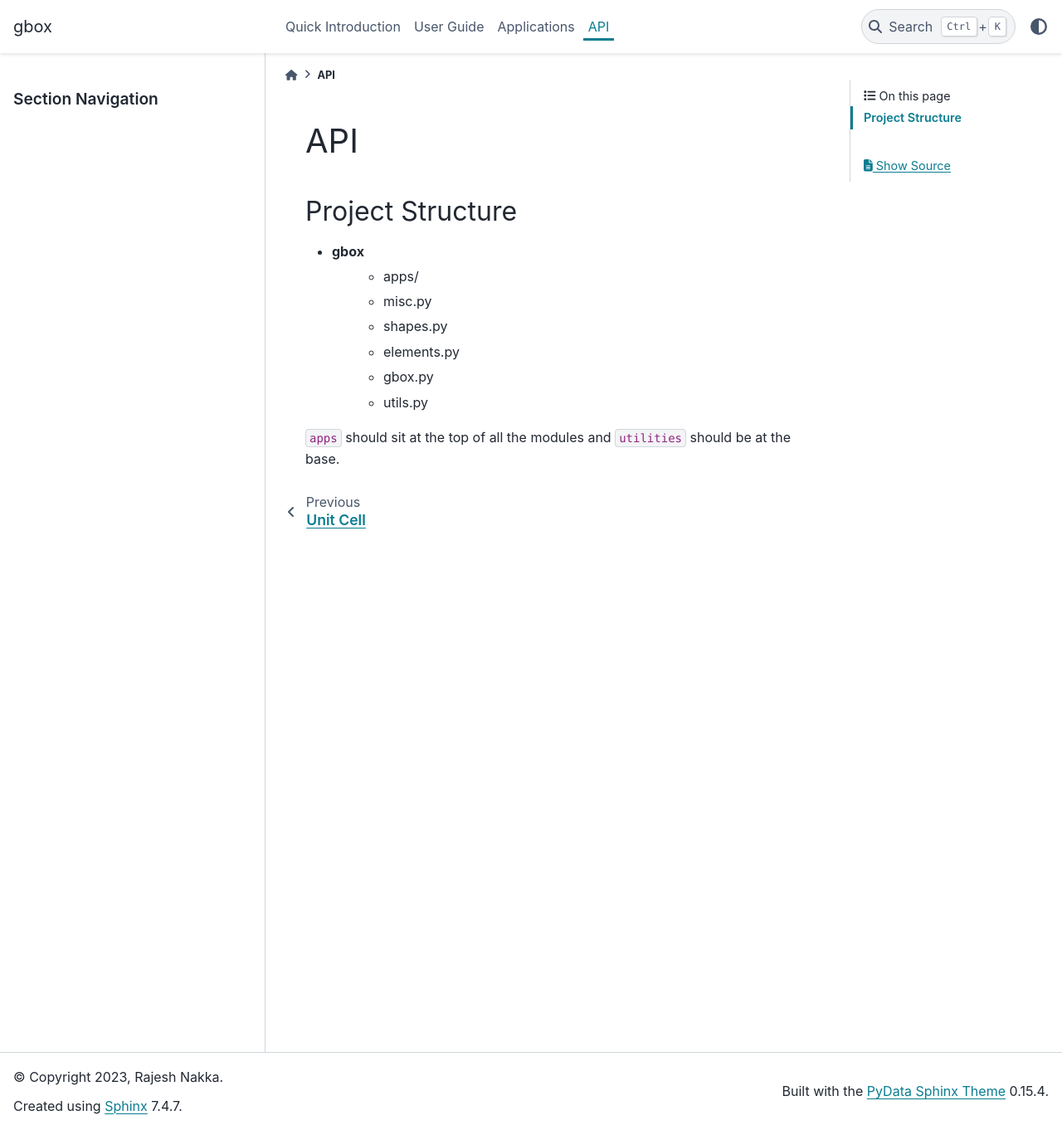
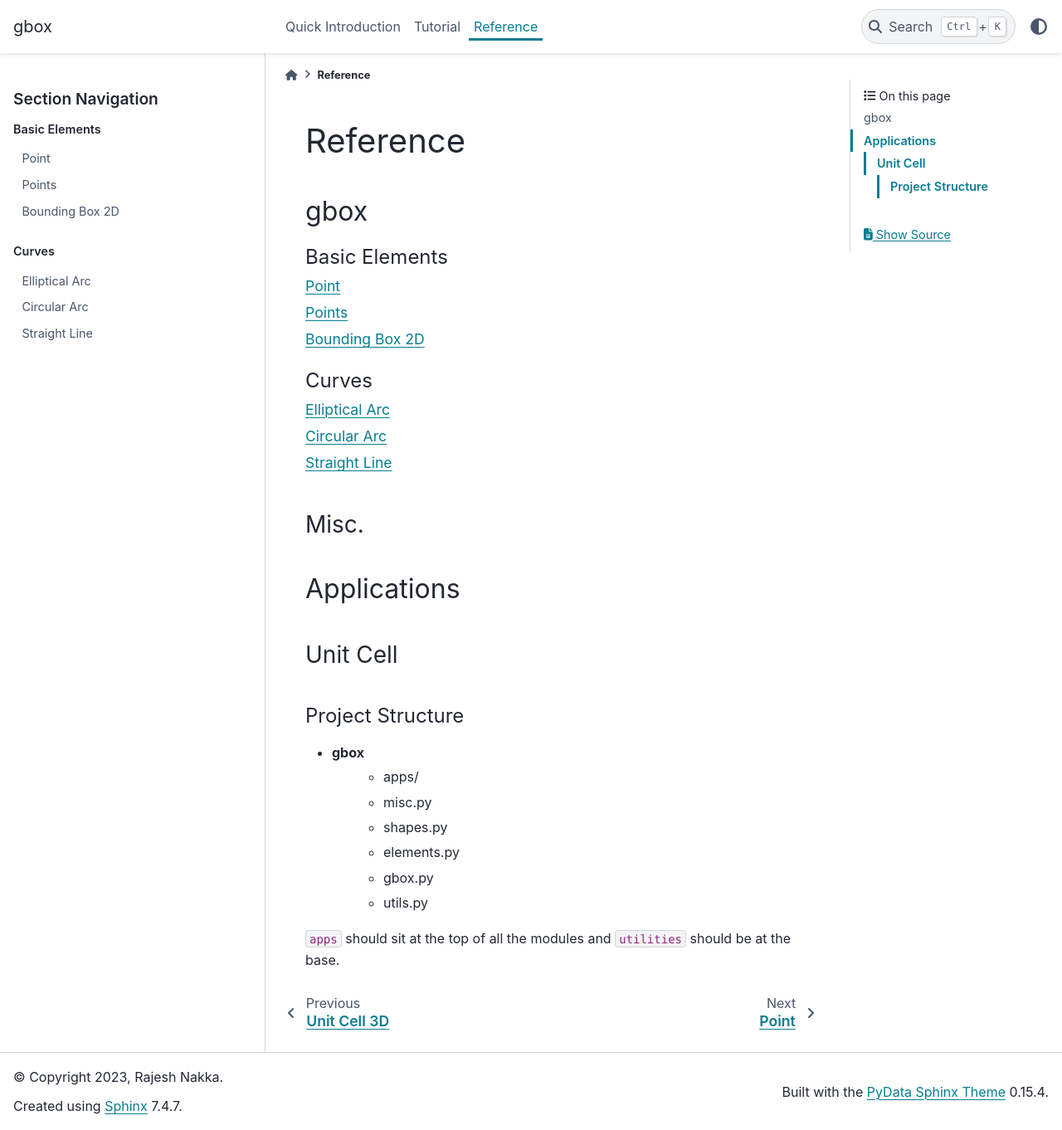
Before and after one commit to 338rajesh/gbox, a Sphinx documentation site: the page built from docs/source/api.rst, in a window 1280 px wide and 1362 px high. Shown: the whole window at 83% size. Built offline with Sphinx 7.4.7 and the PyData theme 0.15.4, drawn with Linux system fonts in a browser that asks for light colours.

```diff
--- a/docs/source/api.rst
+++ b/docs/source/api.rst
@@ -1,5 +1,45 @@
-API
-****
+**********
+Reference
+**********
+
+gbox
+******
+
+.. toctree::
+   :maxdepth: 1
+   :caption: Basic Elements
+
+   reference/elements.point
+   reference/elements.points
+   reference/elements.b_box2d
+
+.. toctree::
+   :maxdepth: 1
+   :caption: Curves
+
+   reference/shapes.elliptical_arc
+   reference/shapes.circular_arc
+   reference/shapes.straight_line
 
 
-.. include:: proj_structure.rst
+.. toctree::
+   :maxdepth: 1
+   :caption: Closed Shapes
+
+
+
+Misc.
+======
+
+
+Applications
+*************
+
+
+
+Unit Cell
+===========
+
+
+
+.. include:: reference/proj_structure.rst
--- a/docs/source/index.rst
+++ b/docs/source/index.rst
@@ -1,3 +1,5 @@
+.. _contents:
+
 *****
 gbox
 *****
@@ -14,7 +16,6 @@ gbox
 
    quick_intro
    usage
-   apps
    api
 
 .. include:: _common_bits/goals.rst
--- /dev/null
+++ b/docs/source/reference/elements.b_box2d.rst
@@ -0,0 +1,15 @@
+
+Bounding Box 2D
+----------------
+
+It contains the API for the bounding box in 2D
+
+API
+^^^^
+
+.. autoclass:: gbox.elements.BoundingBox2D
+  :members:
+
+
+Examples
+^^^^^^^^^
--- /dev/null
+++ b/docs/source/reference/elements.point.rst
@@ -0,0 +1,12 @@
+Point
+------
+
+API
+^^^^
+
+.. autoclass:: gbox.elements.Point
+  :members:
+
+
+Examples
+^^^^^^^^^
--- /dev/null
+++ b/docs/source/reference/elements.points.rst
@@ -0,0 +1,12 @@
+Points
+-------
+
+API
+^^^^
+
+.. autoclass:: gbox.elements.Points
+  :members:
+
+
+Examples
+^^^^^^^^^
--- /dev/null
+++ b/docs/source/reference/shapes.circular_arc.rst
@@ -0,0 +1,12 @@
+Circular Arc
+--------------
+
+API
+^^^^
+
+.. autoclass:: gbox.shapes.CircularArc
+  :members:
+
+
+Examples
+^^^^^^^^^
--- /dev/null
+++ b/docs/source/reference/shapes.elliptical_arc.rst
@@ -0,0 +1,12 @@
+Elliptical Arc
+----------------
+
+API
+^^^^
+
+.. autoclass:: gbox.shapes.EllipticalArc
+  :members:
+
+
+Examples
+^^^^^^^^^
--- /dev/null
+++ b/docs/source/reference/shapes.straight_line.rst
@@ -0,0 +1,12 @@
+Straight Line
+--------------
+
+API
+^^^^
+
+.. autoclass:: gbox.shapes.StraightLine
+  :members:
+
+
+Examples
+^^^^^^^^^
```
Also changed, not shown: docs/source/apps.rst (deleted, +0 -12 lines), docs/source/tutorial/unit_cell_2d.rst (renamed from docs/source/unit_cell.rst, +11 -2 lines), docs/source/tutorial/unit_cell_3d.rst (added, +14 -0 lines), docs/source/usage.rst (+17 -2 lines), docs/source/reference/proj_structure.rst (renamed from docs/source/proj_structure.rst).
